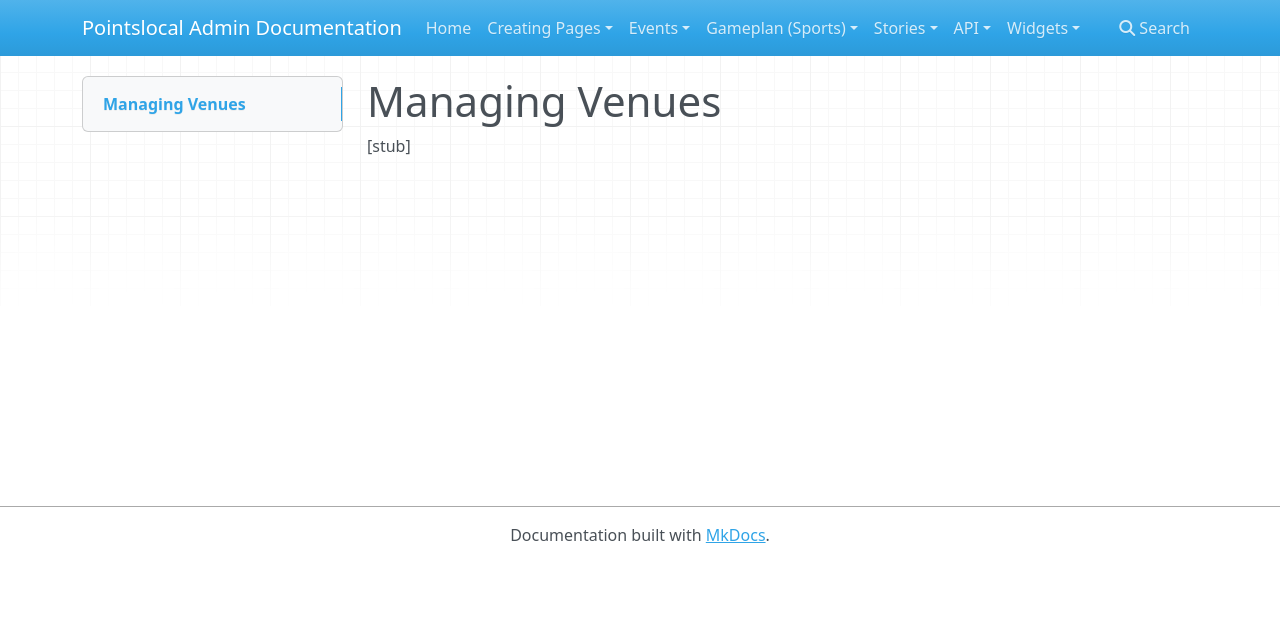
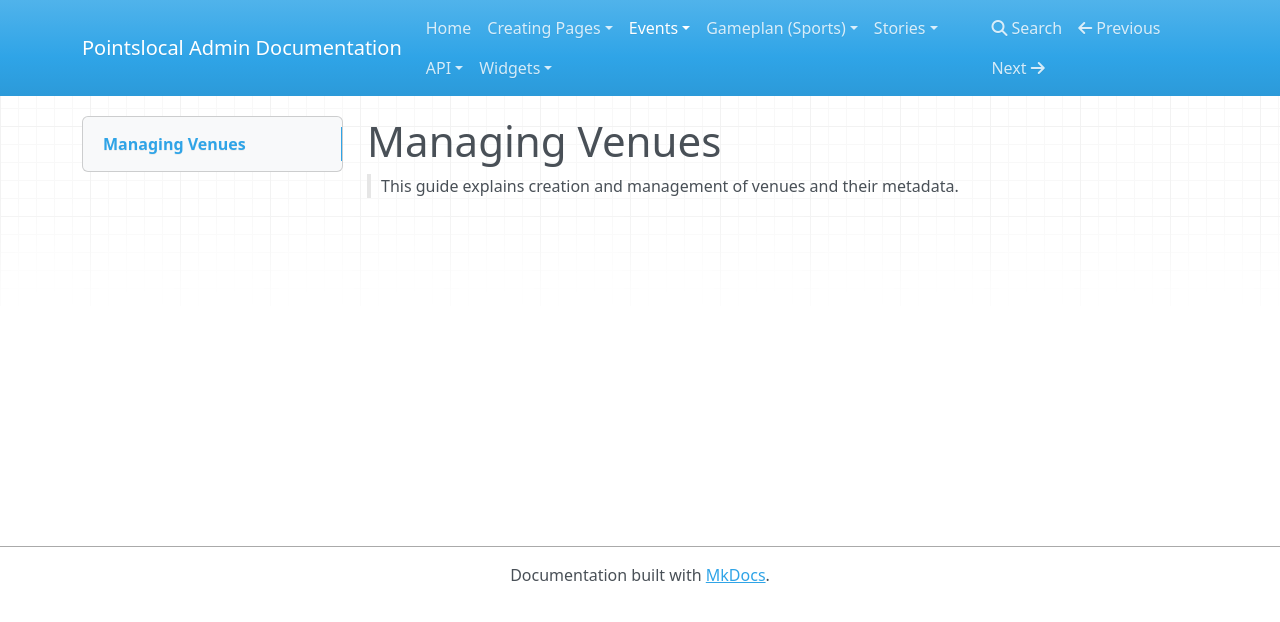
Before and after one commit to pointslocal/admin-docs, an MkDocs documentation site: the page built from docs/events_venues.md, in a window 1280 px wide. Shown: the top 622 px of the page. Built offline with MkDocs 1.6.1, drawn with Linux system fonts in a browser that asks for light colours; nearby versions of some CDN libraries; old or Windows-style settings are respelled for this version of MkDocs.

Commit message:
Adds venues

```diff
--- a/docs/events_venues.md
+++ b/docs/events_venues.md
@@ -1,3 +1,2 @@
 # Managing Venues
-
-[stub]
+> This guide explains creation and management of venues and their metadata.
--- a/mkdocs.yml
+++ b/mkdocs.yml
@@ -8,6 +8,7 @@ pages:
   - Managing Events: events_events.md
   - Managing Categories:
     - Managing Categories and Stock Art: events_categories_art.md
+  - Managing Venues: events_venues.md
   - Managing Editorial Packages: events_packages.md
   - Exporting Events: events_exports.md
   - Importing Events: events_imports.md
```
